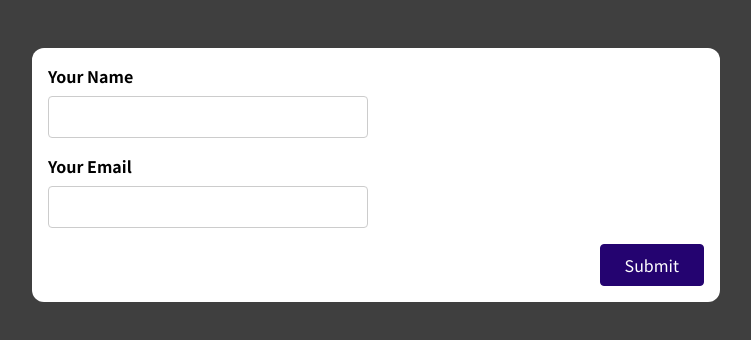
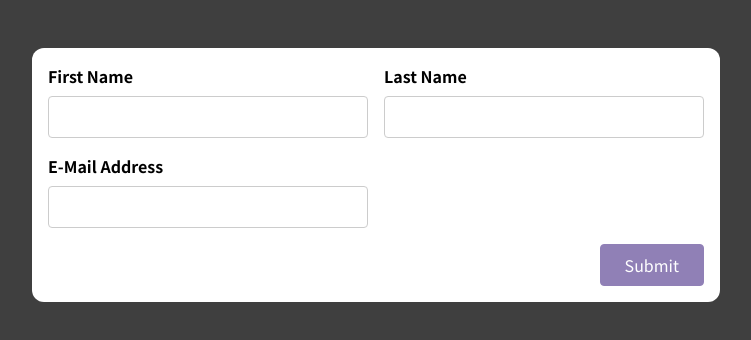
Before and after one commit to amandagpearce/react-forms, a React (Create React App) app: page / in a window 1280 px wide. Shown: the top 340 px of the page, without its empty margins (264-1015 px from the left). Built offline with nearby package versions, Linux system fonts and the light colour scheme.

Commit message:
update use-input hook to use useReducer+ another form with 3 inputs

```diff
--- a/src/App.js
+++ b/src/App.js
@@ -1,9 +1,12 @@
 import SimpleInput from './components/SimpleInput';
+import BasicForm from './components/BasicForm';
 
 function App() {
   return (
     <div className="app">
-      <SimpleInput />
+      {/* <SimpleInput /> */}
+
+      <BasicForm />
     </div>
   );
 }
--- a/src/components/BasicForm.js
+++ b/src/components/BasicForm.js
@@ -1,22 +1,101 @@
+import useInput from "../hooks/use-input";
+
 const BasicForm = (props) => {
+  var {
+    value: firstName,
+    hasError: firstNameHasError,
+    isValid: firstNameIsValid,
+    valueChangeHandler: firstNameChangeHandler,
+    inputBlurHandler: firstNameBlurHandler,
+    reset: resetFirstName,
+  } = useInput((value) => value.trim() !== "");
+
+  var {
+    value: lastName,
+    hasError: lastNameHasError,
+    isValid: lastNameIsValid,
+    valueChangeHandler: lastNameChangeHandler,
+    inputBlurHandler: lastNameBlurHandler,
+    reset: resetLastName,
+  } = useInput((value) => value.trim() !== "");
+
+  var {
+    value: enteredEmail,
+    hasError: emailHasError,
+    isValid: enteredEmailIsValid,
+    valueChangeHandler: emailChangeHandler,
+    inputBlurHandler: emailBlurHandler,
+    reset: resetEmailInput,
+  } = useInput((value) => value.includes("@"));
+
+  const submitHandler = (event) => {
+    event.preventDefault();
+
+    if (!formIsValid) {
+      return;
+    }
+
+    resetFirstName();
+    resetLastName();
+    resetEmailInput();
+  };
+
+  let formIsValid = false;
+
+  if (firstNameIsValid && lastNameIsValid && enteredEmailIsValid) {
+    formIsValid = true;
+  }
+
+  const firstNameClasses = firstNameHasError
+    ? "form-control invalid"
+    : "form-control";
+  const lastNameClasses = lastNameHasError
+    ? "form-control invalid"
+    : "form-control";
+  const emailInputClasses = emailHasError
+    ? "form-control invalid"
+    : "form-control";
+
   return (
-    <form>
-      <div className='control-group'>
-        <div className='form-control'>
-          <label htmlFor='name'>First Name</label>
-          <input type='text' id='name' />
+    <form onSubmit={submitHandler}>
+      <div className="control-group">
+        <div className={firstNameClasses}>
+          <label htmlFor="name">First Name</label>
+          <input
+            type="text"
+            id="name"
+            value={firstName}
+            onChange={firstNameChangeHandler}
+            onBlur={firstNameBlurHandler}
+          />
+          {firstNameHasError && <p className="error-text">Name has error</p>}
         </div>
-        <div className='form-control'>
-          <label htmlFor='name'>Last Name</label>
-          <input type='text' id='name' />
+        <div className={lastNameClasses}>
+          <label>Last Name</label>
+          <input
+            type="text"
+            id="lastName"
+            htmlFor="name"
+            value={lastName}
+            onChange={lastNameChangeHandler}
+            onBlur={lastNameBlurHandler}
+          />
+          {lastNameHasError && <p className="error-text">Last name has error</p>}
         </div>
       </div>
-      <div className='form-control'>
-        <label htmlFor='name'>E-Mail Address</label>
-        <input type='text' id='name' />
+      <div className={emailInputClasses}>
+        <label htmlFor="name">E-Mail Address</label>
+        <input
+          type="text"
+          id="email"
+          value={enteredEmail}
+          onChange={emailChangeHandler}
+          onBlur={emailBlurHandler}
+        />
+         {emailHasError && <p className="error-text">Email has error</p>}
       </div>
-      <div className='form-actions'>
-        <button>Submit</button>
+      <div className="form-actions">
+        <button disabled={!formIsValid}>Submit</button>
       </div>
     </form>
   );
--- a/src/hooks/use-input.js
+++ b/src/hooks/use-input.js
@@ -1,33 +1,52 @@
-import { useState } from "react";
+import { useReducer } from "react";
+
+const initialInputState = {
+  value: "",
+  isTouched: false,
+};
+
+const inputStateReducer = (state, action) => {
+  if (action.type === "INPUT") {
+    return { value: action.value, isTouched: state.isTouched };
+  }
+  if (action.type === "BLUR") {
+    return { isTouched: true, value: state.value };
+  }
+  if (action.type === "RESET") {
+    return { isTouched: false, value: "" };
+  }
+  return inputStateReducer;
+};
 
 const useInput = (validateValue) => {
-    const [enteredValue, setEnteredValue] = useState('');
-    const [isTouched, setIsTouched] = useState(false);
+  const [inputState, dispatch] = useReducer(
+    inputStateReducer,
+    initialInputState
+  );
 
-    const valueIsValid = validateValue(enteredValue);
-    const hasError = !valueIsValid && isTouched;
+  const valueIsValid = validateValue(inputState.value);
+  const hasError = !valueIsValid && inputState.isTouched;
 
   const valueChangeHandler = (event) => {
-        setEnteredValue(event.target.value);
-    }
+    dispatch({ type: "INPUT", value: event.target.value });
+  };
 
   const inputBlurHandler = (event) => {
-        setIsTouched(true);
-    }
+    dispatch({ type: "BLUR" });
+  };
 
   const reset = () => {
-        setEnteredValue('');
-        setIsTouched(false);
-    }
+    dispatch({ type: "RESET" });
+  };
 
   return {
-        value: enteredValue,
+    value: inputState.value,
+    isValid: valueIsValid,
     hasError,
-        isValid: valueIsValid,
-        valueChangeHandler, // exposing these functions so they can be called from where the hook is used
+    valueChangeHandler,
     inputBlurHandler,
-        reset
-    }
-}
+    reset,
+  };
+};
 
 export default useInput;
--- a/src/index.css
+++ b/src/index.css
@@ -73,6 +73,14 @@ button {
   cursor: pointer;
 }
 
+button:disabled {
+  opacity: 0.5;
+}
+
+button:disabled:hover{
+  cursor:not-allowed;
+}
+
 button:hover,
 button:active {
   background-color: #33059e;
```
Also changed, not shown: 1 other file (tests, documents, lock files or other folders). Lines whose indentation alone changed are shown as unchanged.
